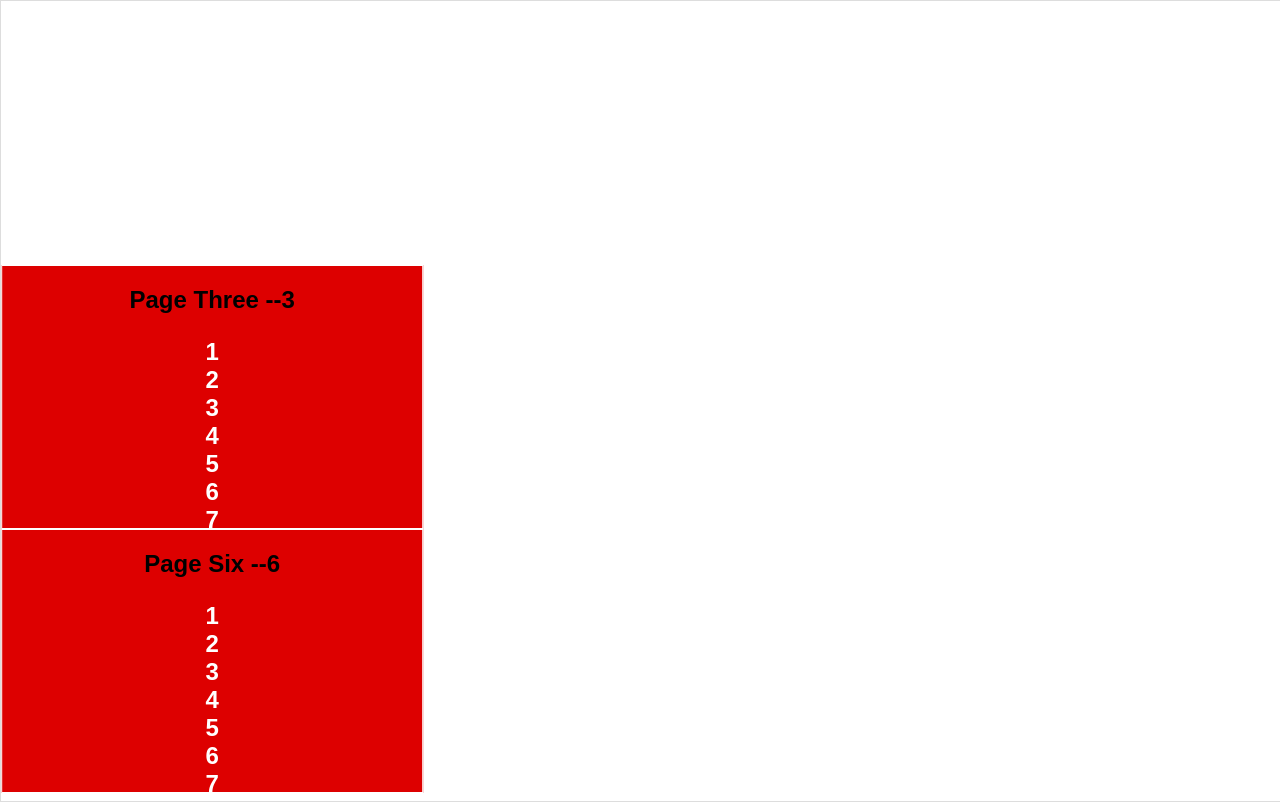
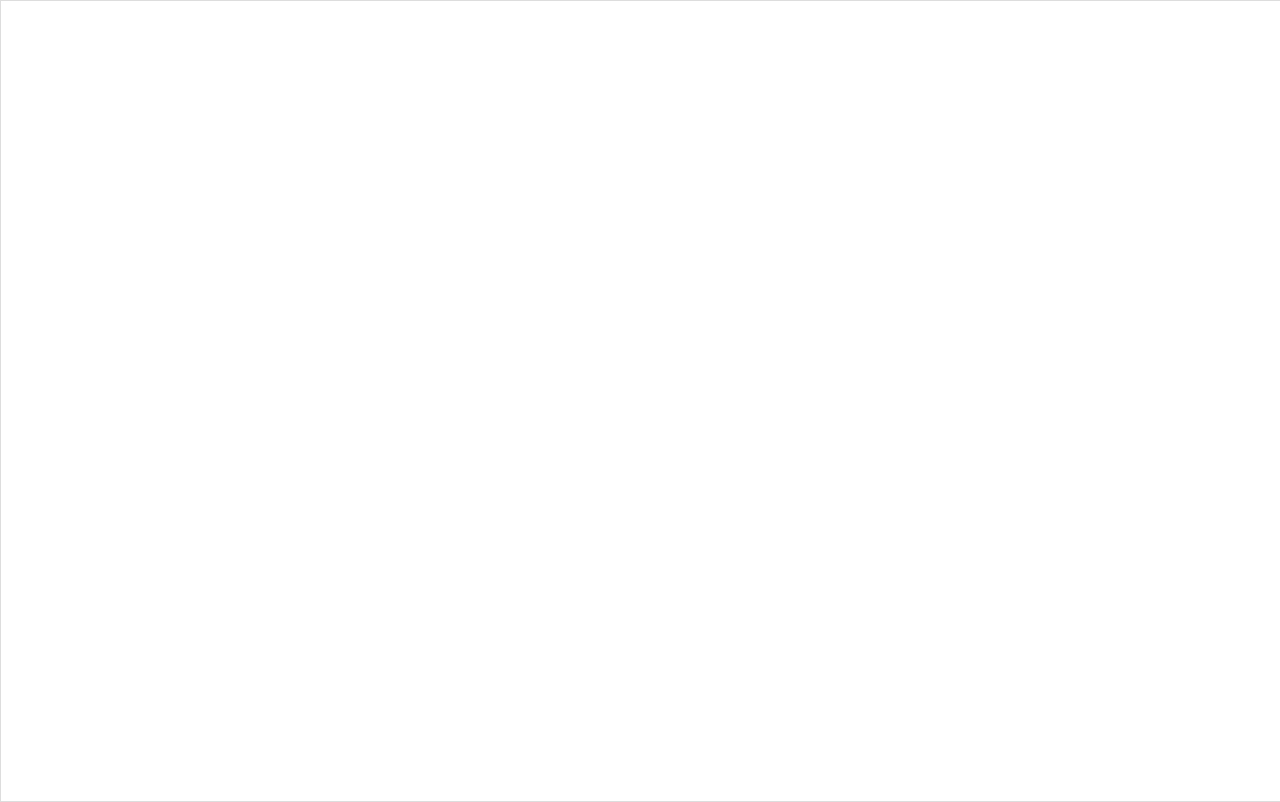
Before and after one commit to kbooth1000/page-sprite-react-interface, a React (Create React App) app: page / in a window 1280 px wide. Built offline with nearby package versions, Linux system fonts and the light colour scheme.

Commit message:
Made pages 100 viewport h and w

```diff
--- a/src/App.js
+++ b/src/App.js
@@ -69,9 +69,9 @@ class App extends Component {
 
   getContainerTranslateXY = pageNum => {
     let colMultiplier = Math.floor((pageNum - 1) / 3);
-    let rowSubtractor = 99 * colMultiplier;
-    let x = -33 * (pageNum - 1) + rowSubtractor + 'vw';
-    let y = (-33 * colMultiplier).toString() + 'vh';
+    let rowSubtractor = 300 * colMultiplier;
+    let x = -100 * (pageNum - 1) + rowSubtractor + 'vw';
+    let y = (-100 * colMultiplier).toString() + 'vh';
     return x + ',' + y;
   };
 
--- a/src/css/App.css
+++ b/src/css/App.css
@@ -17,8 +17,9 @@
 }
 
 .App .inner-container {
-  width: 100vw;
-  height: 100vh;
+  width: 300vw;
+  height: 300vh;
+  transition: 1s;
 }
 
 .App .page {
@@ -26,9 +27,9 @@
   transition: 1s;
   overflow: hidden;
   flex: 0;
-  min-width: 33vw;
-  min-height: 33vh;
-  max-height: 33vh;
+  min-width: 100vw;
+  min-height: 100vh;
+  max-height: 100vh;
   border: 1px #fff solid;
   box-sizing: border-box;
 }
```
